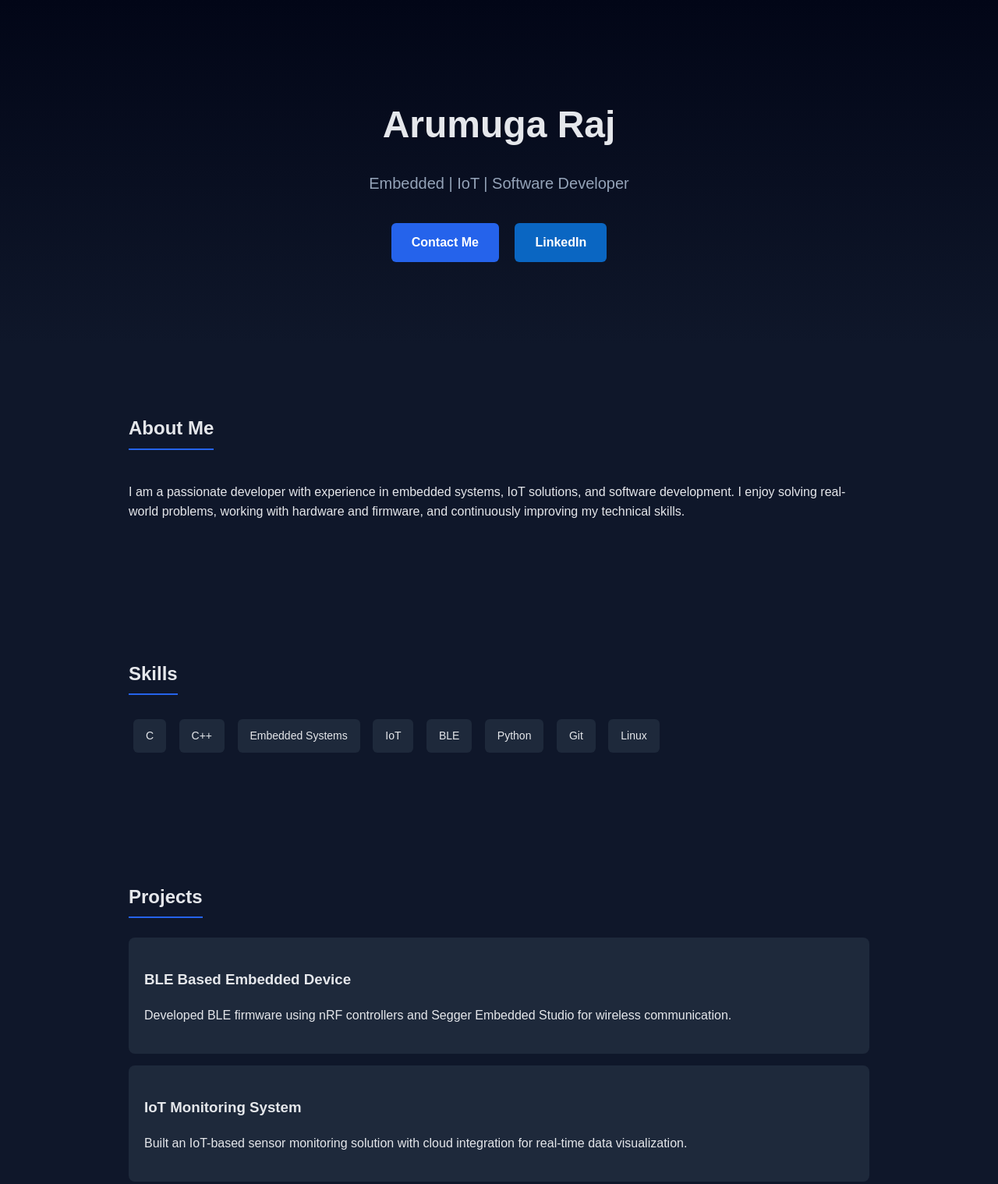
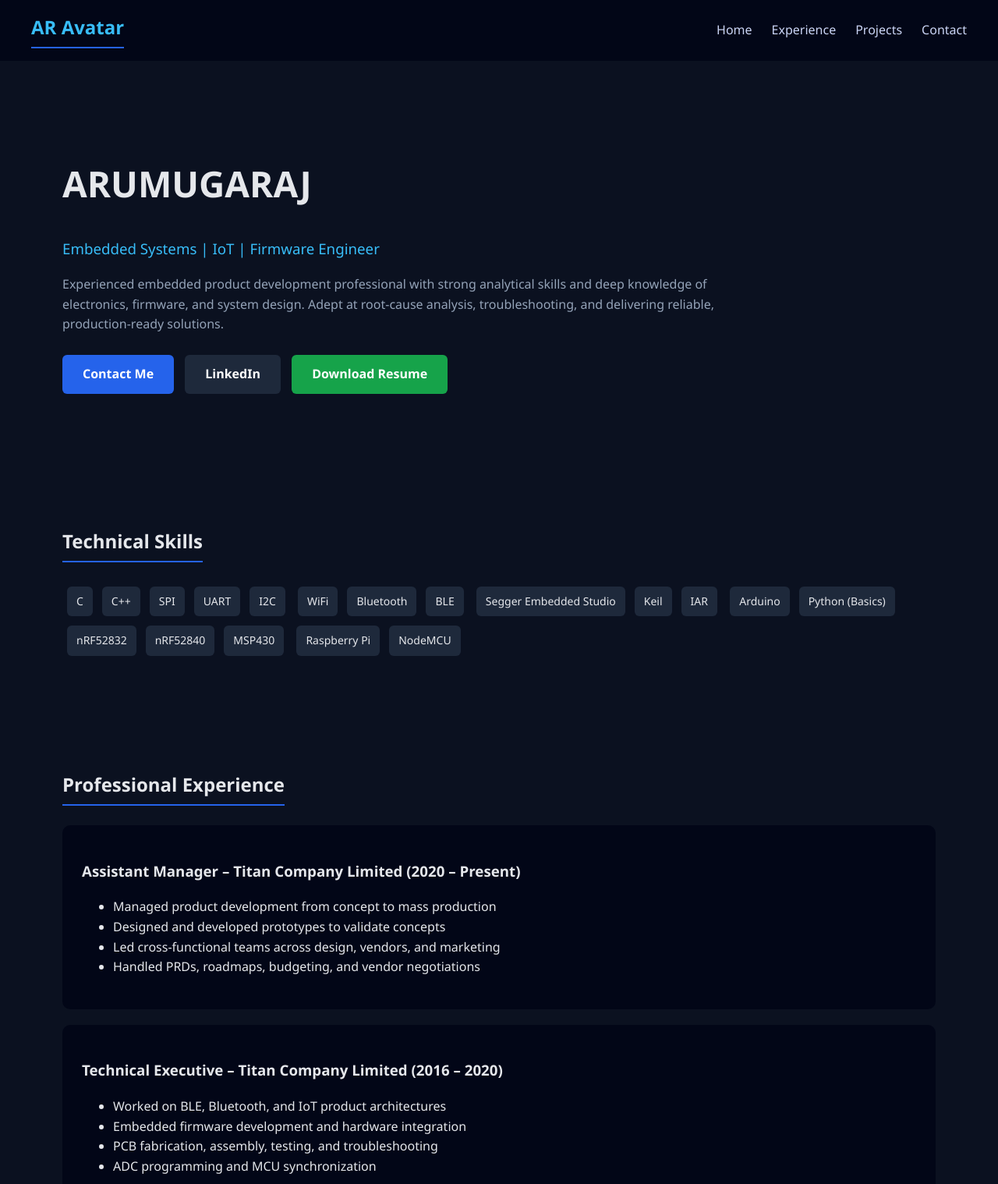
Before and after one commit to arumugarajraj2021/Arumugarajr, a plain HTML site: page index.html in a window 1280 px wide. Shown: the top 1518 px of the page at 78% size. Drawn offline with Linux system fonts and the light colour scheme.

Commit message:
Update index.html

```diff
--- a/index.html
+++ b/index.html
@@ -1,80 +1,87 @@
 <!DOCTYPE html>
 <html lang="en">
 <head>
-  <meta charset="UTF-8" />
-  <title>Arumuga Raj | Portfolio</title>
-  <meta name="viewport" content="width=device-width, initial-scale=1.0" />
+  <meta charset="UTF-8">
+  <title>Arumugaraj | Portfolio</title>
+  <meta name="viewport" content="width=device-width, initial-scale=1.0">
 
   <style>
+    * { box-sizing: border-box; }
     body {
       margin: 0;
-      font-family: Arial, sans-serif;
-      background: #0f172a;
+      font-family: "Segoe UI", Arial, sans-serif;
+      background: #0b1120;
       color: #e5e7eb;
       line-height: 1.6;
     }
 
+    nav {
+      display: flex;
+      justify-content: space-between;
+      align-items: center;
+      padding: 16px 40px;
+      background: #020617;
+      position: sticky;
+      top: 0;
+    }
+    nav h2 { color: #38bdf8; margin: 0; }
+    nav ul {
+      list-style: none;
+      display: flex;
+      gap: 25px;
+      margin: 0;
+      padding: 0;
+    }
+    nav a { color: #cbd5f5; text-decoration: none; }
+
     header {
-      padding: 90px 20px;
-      text-align: center;
-      background: linear-gradient(180deg, #020617, #0f172a);
+      padding: 90px 40px;
+      max-width: 1200px;
+      margin: auto;
     }
-
-    header h1 {
-      font-size: 48px;
-      margin-bottom: 10px;
-    }
-
-    header p {
-      font-size: 20px;
-      color: #94a3b8;
-    }
+    header h1 { font-size: 46px; }
+    header h3 { color: #38bdf8; font-weight: 500; }
+    header p { max-width: 900px; color: #94a3b8; }
 
     .btn {
       display: inline-block;
-      margin: 15px 8px;
       padding: 12px 26px;
+      margin: 10px 10px 0 0;
       border-radius: 6px;
       text-decoration: none;
-      font-weight: bold;
-      color: white;
+      font-weight: 600;
+      color: #fff;
     }
-
-    .btn-email {
-      background: #2563eb;
-    }
-
-    .btn-linkedin {
-      background: #0a66c2;
-    }
+    .btn-primary { background: #2563eb; }
+    .btn-secondary { background: #1e293b; }
+    .btn-resume { background: #16a34a; }
 
     section {
-      max-width: 950px;
+      max-width: 1200px;
       margin: auto;
-      padding: 70px 20px;
+      padding: 60px 40px;
     }
-
     h2 {
-      margin-bottom: 25px;
       border-bottom: 2px solid #2563eb;
       display: inline-block;
       padding-bottom: 6px;
+      margin-bottom: 25px;
     }
 
     .skills span {
       display: inline-block;
       background: #1e293b;
-      padding: 10px 16px;
+      padding: 8px 12px;
       margin: 6px;
       border-radius: 6px;
       font-size: 14px;
     }
 
-    .project {
-      background: #1e293b;
-      padding: 20px;
-      border-radius: 8px;
-      margin-bottom: 15px;
+    .box {
+      background: #020617;
+      padding: 25px;
+      border-radius: 10px;
+      margin-bottom: 20px;
     }
 
     footer {
@@ -84,103 +91,116 @@
       color: #94a3b8;
       font-size: 14px;
     }
-
-    a {
-      color: #38bdf8;
-    }
   </style>
 </head>
 
 <body>
 
-  <!-- HEADER -->
+<!-- NAV -->
+<nav>
+  <h2>AR Avatar</h2>
+  <ul>
+    <li><a href="#">Home</a></li>
+    <li><a href="#">Experience</a></li>
+    <li><a href="#">Projects</a></li>
+    <li><a href="#">Contact</a></li>
+  </ul>
+</nav>
+
+<!-- HERO -->
 <header>
-    <h1>Arumuga Raj</h1>
-    <p>Embedded | IoT | Software Developer</p>
+  <h1>ARUMUGARAJ</h1>
+  <h3>Embedded Systems | IoT | Firmware Engineer</h3>
 
-    <a class="btn btn-email" href="mailto:raj.rgpc9@gmail.com">
-      Contact Me
-    </a>
+  <p>
+    Experienced embedded product development professional with strong analytical
+    skills and deep knowledge of electronics, firmware, and system design.
+    Adept at root-cause analysis, troubleshooting, and delivering reliable,
+    production-ready solutions.
+  </p>
 
-    <a class="btn btn-linkedin"
-       href="https://linkedin.com/in/arumugaraj07"
-       target="_blank">
-      LinkedIn
-    </a>
+  <a class="btn btn-primary" href="mailto:raj.rgpc9@gmail.com">Contact Me</a>
+  <a class="btn btn-secondary" href="https://linkedin.com/in/arumugaraj-cts-712515211" target="_blank">LinkedIn</a>
+  <a class="btn btn-resume" href="Arumugaraj-Resume.pdf" download>Download Resume</a>
 </header>
-
-  <!-- ABOUT -->
-  <section>
-    <h2>About Me</h2>
-    <p>
-      I am a passionate developer with experience in embedded systems,
-      IoT solutions, and software development. I enjoy solving real-world
-      problems, working with hardware and firmware, and continuously
-      improving my technical skills.
-    </p>
-  </section>
 
 <!-- SKILLS -->
 <section>
-    <h2>Skills</h2>
+  <h2>Technical Skills</h2>
   <div class="skills">
-      <span>C</span>
-      <span>C++</span>
-      <span>Embedded Systems</span>
-      <span>IoT</span>
-      <span>BLE</span>
-      <span>Python</span>
-      <span>Git</span>
-      <span>Linux</span>
+    <span>C</span><span>C++</span><span>SPI</span><span>UART</span><span>I2C</span>
+    <span>WiFi</span><span>Bluetooth</span><span>BLE</span>
+    <span>Segger Embedded Studio</span><span>Keil</span><span>IAR</span>
+    <span>Arduino</span><span>Python (Basics)</span>
+    <span>nRF52832</span><span>nRF52840</span><span>MSP430</span>
+    <span>Raspberry Pi</span><span>NodeMCU</span>
   </div>
 </section>
 
-  <!-- PROJECTS -->
+<!-- EXPERIENCE -->
 <section>
-    <h2>Projects</h2>
+  <h2>Professional Experience</h2>
 
-    <div class="project">
-      <h3>BLE Based Embedded Device</h3>
-      <p>
-        Developed BLE firmware using nRF controllers and
-        Segger Embedded Studio for wireless communication.
-      </p>
+  <div class="box">
+    <h3>Assistant Manager – Titan Company Limited (2020 – Present)</h3>
+    <ul>
+      <li>Managed product development from concept to mass production</li>
+      <li>Designed and developed prototypes to validate concepts</li>
+      <li>Led cross-functional teams across design, vendors, and marketing</li>
+      <li>Handled PRDs, roadmaps, budgeting, and vendor negotiations</li>
+    </ul>
   </div>
 
-    <div class="project">
-      <h3>IoT Monitoring System</h3>
-      <p>
-        Built an IoT-based sensor monitoring solution with
-        cloud integration for real-time data visualization.
-      </p>
+  <div class="box">
+    <h3>Technical Executive – Titan Company Limited (2016 – 2020)</h3>
+    <ul>
+      <li>Worked on BLE, Bluetooth, and IoT product architectures</li>
+      <li>Embedded firmware development and hardware integration</li>
+      <li>PCB fabrication, assembly, testing, and troubleshooting</li>
+      <li>ADC programming and MCU synchronization</li>
+    </ul>
   </div>
 
+  <div class="box">
+    <h3>Engineer – Aqua Sub Engineering (2012 – 2013)</h3>
+    <ul>
+      <li>Preventive and breakdown maintenance</li>
+      <li>Electrical panels, PLC wiring, motor control systems</li>
+    </ul>
+  </div>
+</section>
+
+<!-- EDUCATION -->
+<section>
+  <h2>Education</h2>
+  <div class="box">
+    <p><strong>B.E – Electrical & Electronics Engineering</strong><br>JKK College, Erode</p>
+    <p><strong>Diploma – Electrical & Electronics Engineering</strong><br>RGP College, Erode</p>
+  </div>
+</section>
+
+<!-- PATENTS -->
+<section>
+  <h2>Patents & Awards</h2>
+  <div class="box">
+    <ul>
+      <li>4 patents completed & 4 under process</li>
+      <li>UNLIKE Award – Piloted Technologies</li>
+      <li>Dream Team Nominee – 2018</li>
+      <li>Multiple patented systems for lens analysis & IoT monitoring</li>
+    </ul>
+  </div>
 </section>
 
 <!-- CONTACT -->
 <section>
   <h2>Contact</h2>
-
-    <p>
-      📧 Email:
-      <strong>raj.rgpc9@gmail.com</strong>
-    </p>
-
-    <p>
-      🔗 LinkedIn:
-      <a href="https://linkedin.com/in/arumugaraj07" target="_blank">
-        linkedin.com/in/arumugaraj07
-      </a>
-    </p>
-
-    <a class="btn btn-email" href="mailto:raj.rgpc9@gmail.com">
-      Send Email
-    </a>
+  <p>Email: <strong>raj.rgpc9@gmail.com</strong></p>
+  <p>LinkedIn: <a href="https://linkedin.com/in/arumugaraj-cts-712515211" target="_blank">View Profile</a></p>
 </section>
 
-  <!-- FOOTER -->
 <footer>
-    © 2025 Arumuga Raj · Portfolio Website
+  © 2025 Arumugaraj · Portfolio
 </footer>
 
 </body>
```
Lines whose indentation alone changed are shown as unchanged.
